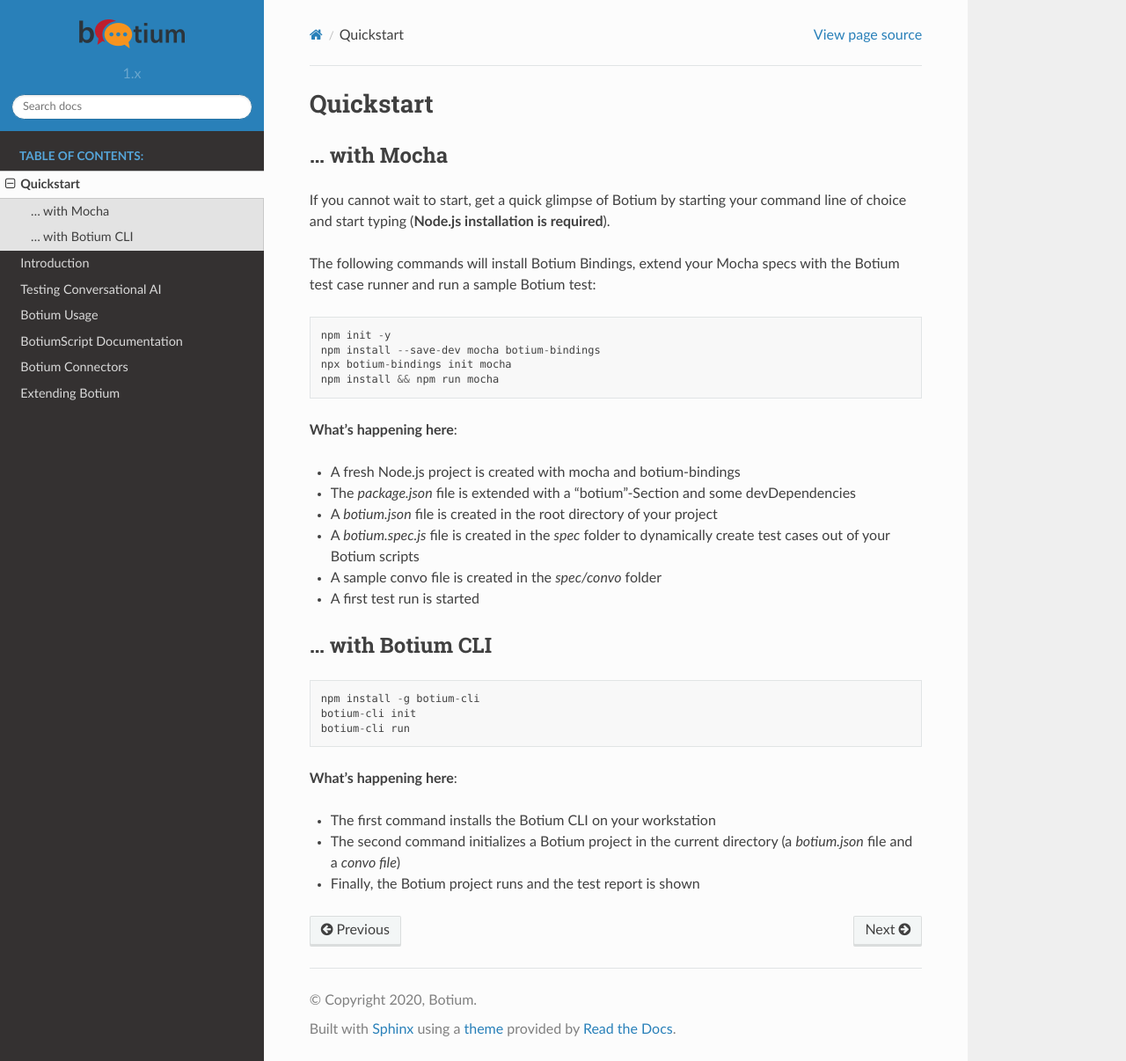
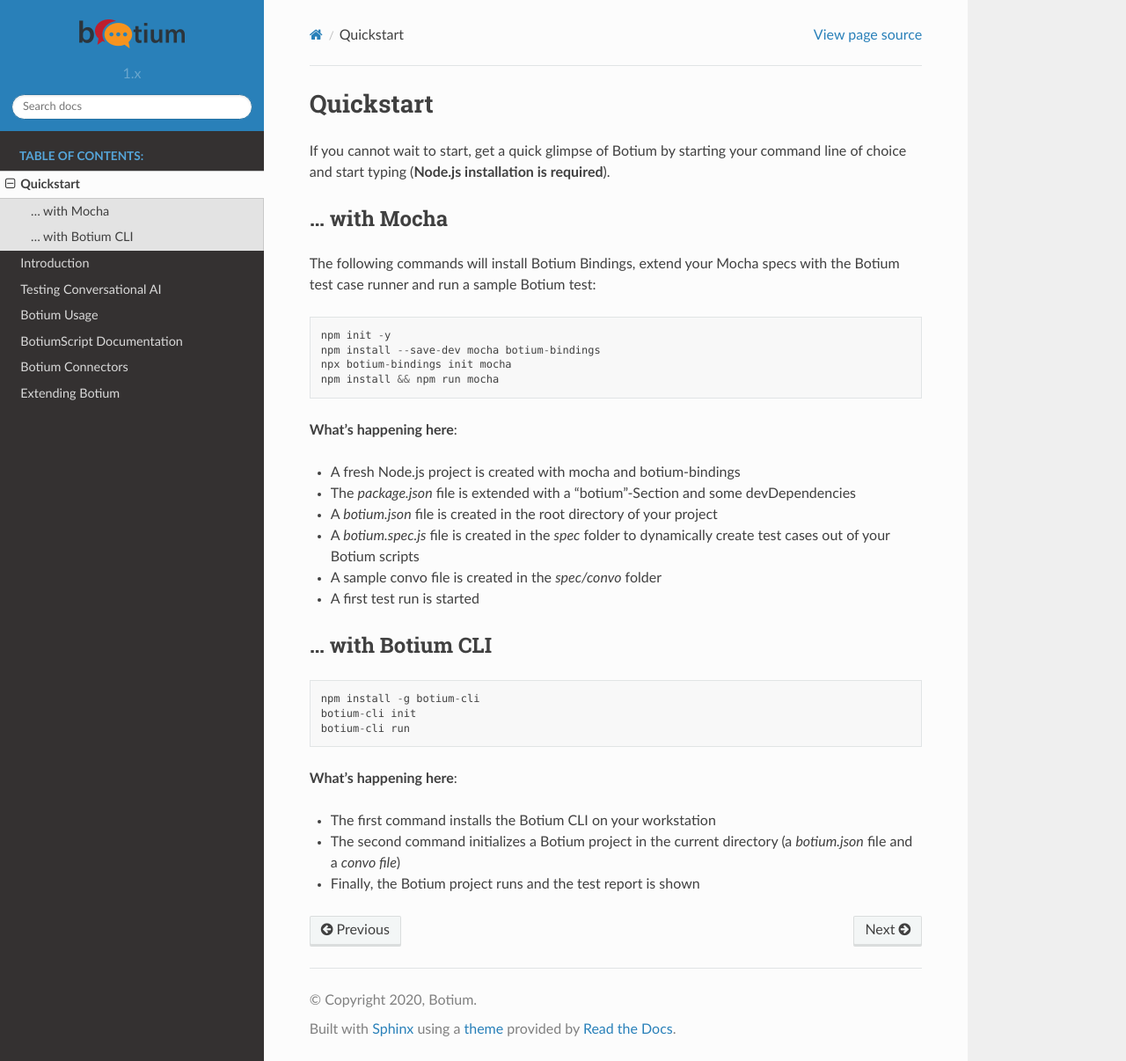
Before and after one commit to codeforequity-at/botium-docs, a Sphinx documentation site: the page built from docs/01_quickstart/01_quickstart.rst, in a window 1280 px wide and 1206 px high. Shown: the whole window at 88% size. Built offline with Sphinx 7.4.7 and the Read the Docs theme 2.0.0, drawn with Linux system fonts in a browser that asks for light colours.

```diff
--- a/docs/01_quickstart/01_quickstart.rst
+++ b/docs/01_quickstart/01_quickstart.rst
@@ -1,10 +1,10 @@
 Quickstart
 **********
 
+If you cannot wait to start, get a quick glimpse of Botium by starting your command line of choice and start typing (**Node.js installation is required**).
+
 ... with Mocha
 ==============
-
-If you cannot wait to start, get a quick glimpse of Botium by starting your command line of choice and start typing (**Node.js installation is required**).
 
 The following commands will install Botium Bindings, extend your Mocha specs with the Botium test case runner and run a sample Botium test::
 
```
